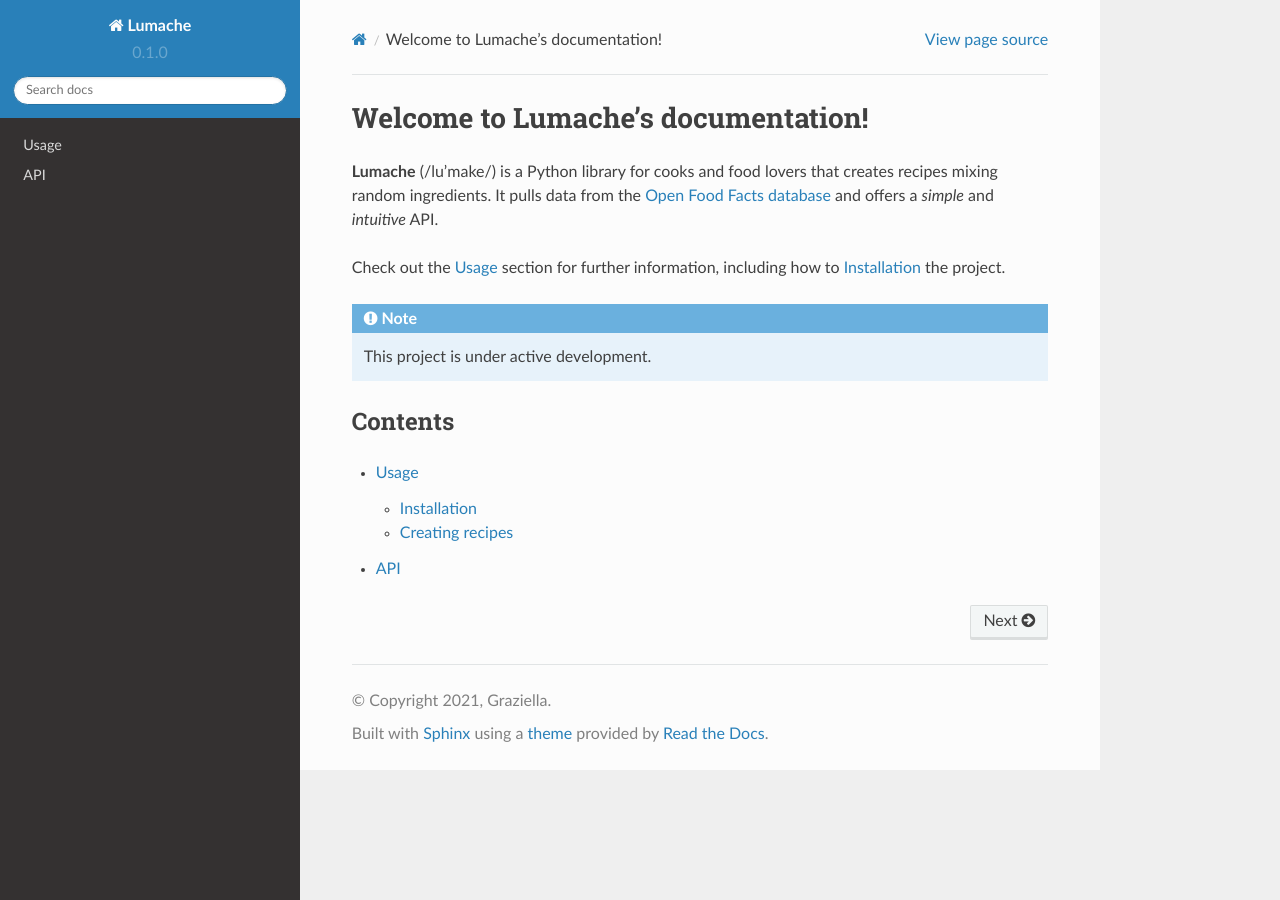
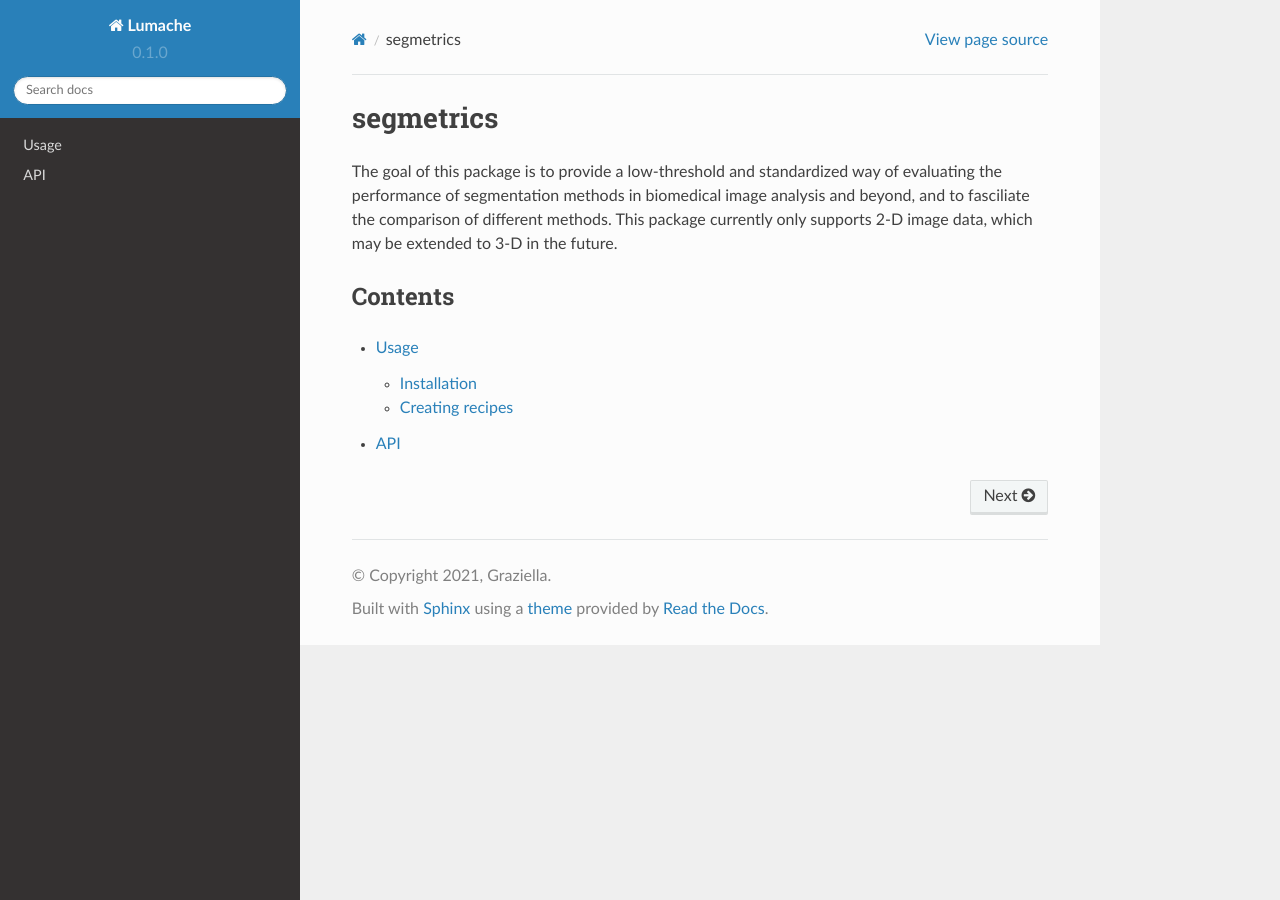
Before and after one commit to BMCV/segmetrics, a Sphinx documentation site: the page built from docs/source/index.rst, in a window 1280 px wide. Built offline with Sphinx 7.4.7 and the Read the Docs theme 2.0.0, drawn with Linux system fonts in a browser that asks for light colours.

Commit message:
Update index.rst

```diff
--- a/docs/source/index.rst
+++ b/docs/source/index.rst
@@ -1,17 +1,7 @@
-Welcome to Lumache's documentation!
-===================================
+segmetrics
+==========
 
-**Lumache** (/lu'make/) is a Python library for cooks and food lovers
-that creates recipes mixing random ingredients.
-It pulls data from the `Open Food Facts database <https://world.openfoodfacts.org/>`_
-and offers a *simple* and *intuitive* API.
-
-Check out the :doc:`usage` section for further information, including
-how to :ref:`installation` the project.
-
-.. note::
-
-   This project is under active development.
+The goal of this package is to provide a low-threshold and standardized way of evaluating the performance of segmentation methods in biomedical image analysis and beyond, and to fasciliate the comparison of different methods. This package currently only supports 2-D image data, which may be extended to 3-D in the future.
 
 Contents
 --------
```
